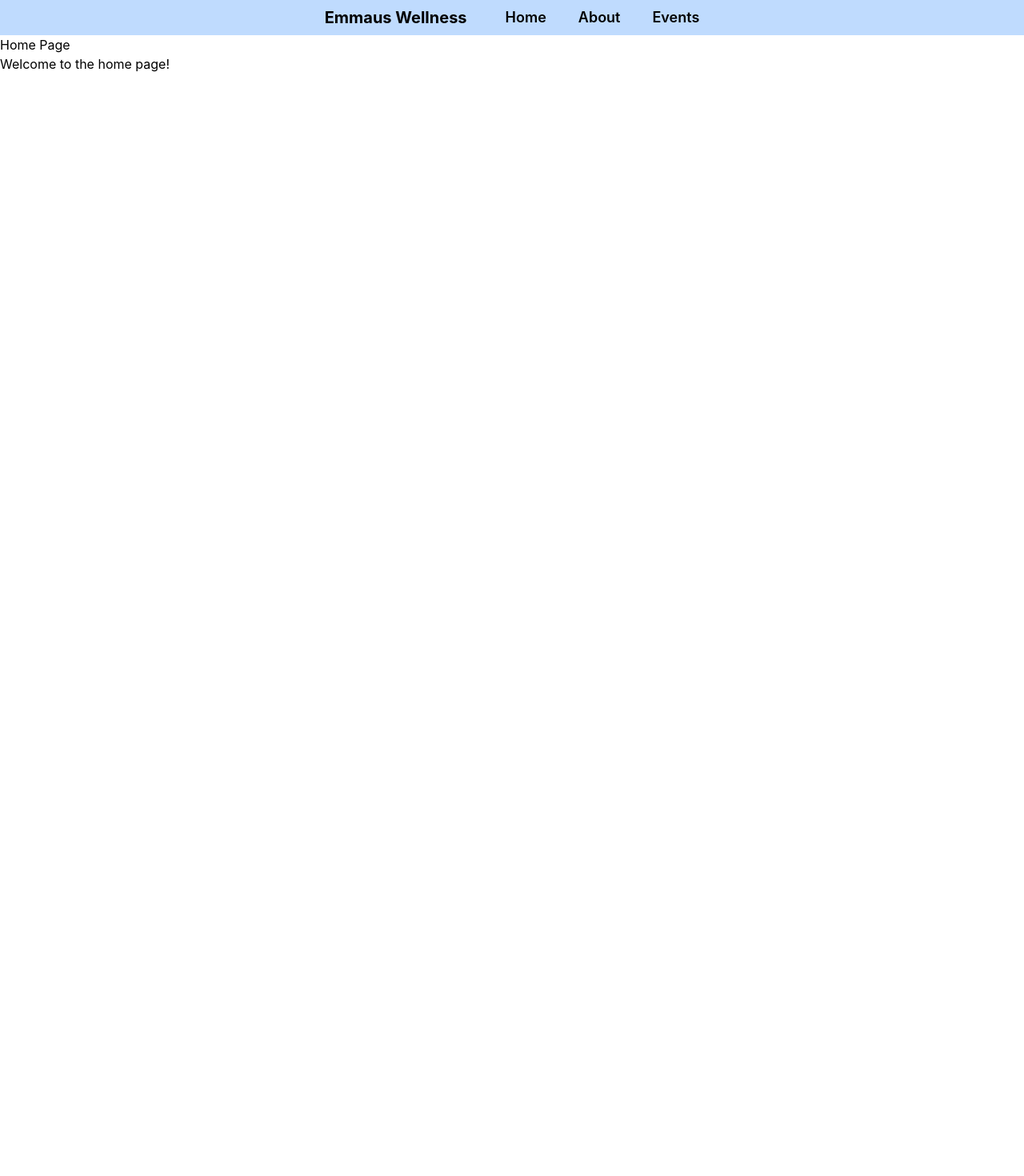
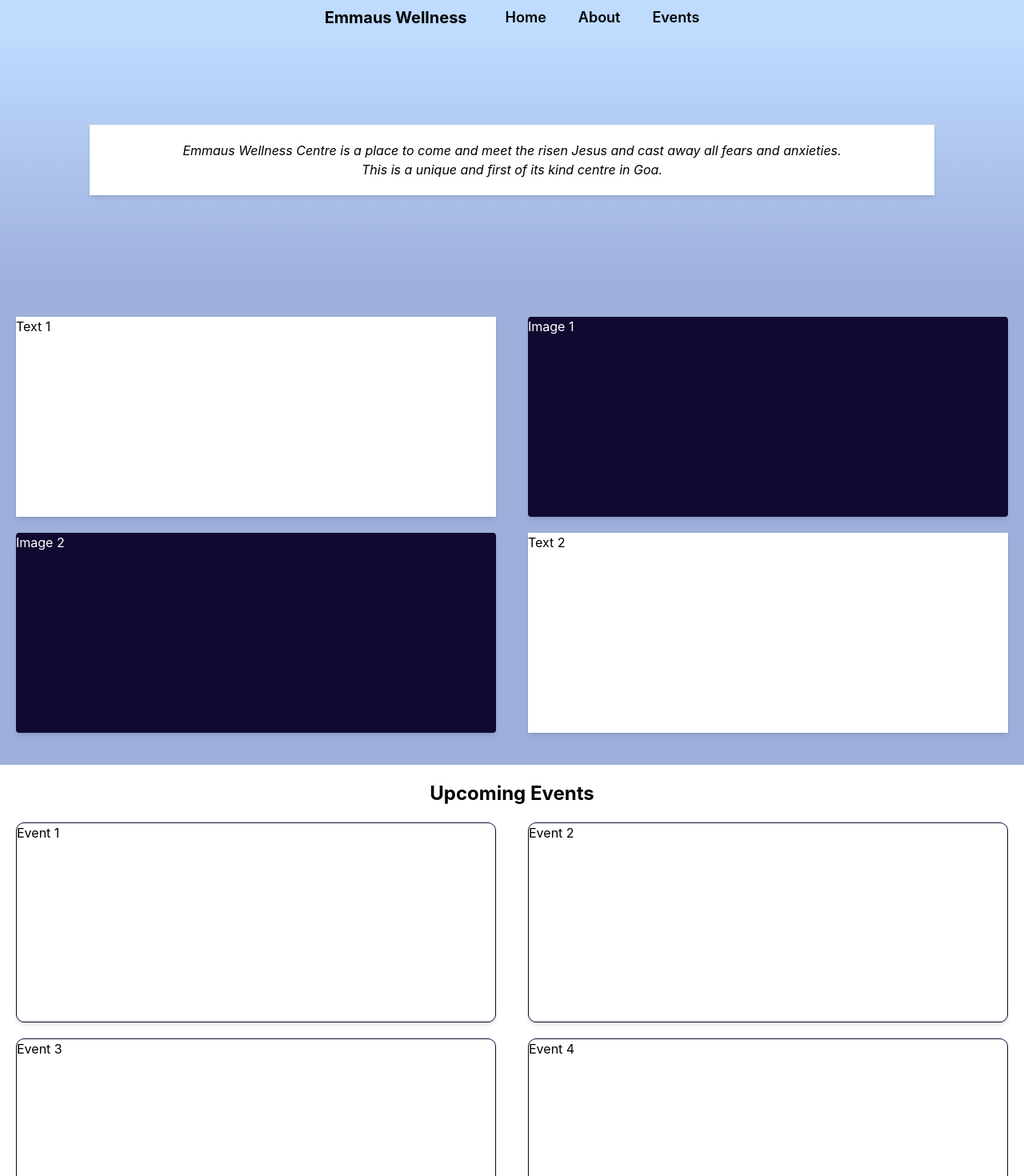
Before and after one commit to neoladsouza/event-calendar-control, a React (Create React App) app in the folder client/: page / in a window 1280 px wide. Shown: the top 1470 px of the page at 80% size. Before the commit the page ends 800 px from the top, so only its background shows below. Built offline with nearby package versions, Linux system fonts and the light colour scheme.

Commit message:
started desiging home page

```diff
--- a/client/src/App.css
+++ b/client/src/App.css
@@ -2,8 +2,48 @@
 @tailwind components;
 @tailwind utilities;
 
+:root {
+  --primary-color: #9EAFDC;
+  --secondary-color: #120930;
+  --third-color: rgb(191 219 254);
+}
 * {
   box-sizing: border-box;
+}
+
+.title-container {
+  background: linear-gradient(180deg,  var(--third-color) 0%, var(--primary-color) 100%);
+}
+
+.grid-container {
+  height: max-content;
+  padding: 20px;
+  background-color: var(--primary-color);
+}
+
+/* on small screens, only have one column*/
+.grid-div {
+  display: grid;
+  grid-template-columns: 600px 600px;
+  grid-auto-rows: 250px;
+  column-gap: 40px;
+  row-gap: 20px;
+  margin: 20px auto;
+  width: max-content;
+}
+
+.event-div div {
+  border: 1px var(--secondary-color) solid;
+  border-radius: 10px;
+}
+
+.upcoming-container {
+  height: max-content;
+  background-color: white;
+  padding: 20px;
+  display: flex;
+  flex-direction: column;
+  justify-content: center;
 }
 
 table, tr, td, th {
--- a/client/src/HomePage.js
+++ b/client/src/HomePage.js
@@ -2,10 +2,40 @@ import React from 'react';
 import "./App.css";
 
 export default function HomePage() {
+  // structure:
+  // title with some background
+  // two text boxes with images (styled either stack or grid)
+  // upcoming events
+  // footer
   return (
-    <div>
-      <h2>Home Page</h2>
-      <p>Welcome to the home page!</p>
-    </div>
+    <>
+      <div className="title-container p-28">
+        <div className="w-full p-5 mx-auto bg-white shadow-md  text-center italic">
+          <h4>Emmaus Wellness Centre is a place to come and meet the risen Jesus and cast away all fears and anxieties. </h4>
+          <h4>This is a unique and first of its kind centre in Goa.</h4>
+        </div>
+      </div>
+
+      <div className="grid-container bg-actualBlue-200">
+        <div className="grid-div">
+          <div className='bg-white shadow-md'>Text 1</div>
+          <div className='bg-blue text-white shadow-md rounded'>Image 1</div>
+          <div className='bg-blue text-white shadow-md rounded'>Image 2</div>
+          <div className='bg-white shadow-md'>Text 2</div>
+        </div>
+      </div>
+
+      <div className="upcoming-container">
+        <div className='w-auto mx-auto font-bold text-2xl'>Upcoming Events</div>
+        <div className="event-div grid-div">
+          <div className='bg-white shadow-md'>Event 1</div>
+          <div className= 'bg-white shadow-md'>Event 2</div>
+          <div className='bg-white shadow-md'>Event 3</div>
+          <div className='bg-white shadow-md'>Event 4</div>
+        </div>
+      </div>
+
+
+    </>
   );
 };
--- a/client/src/Navigation.js
+++ b/client/src/Navigation.js
@@ -4,13 +4,13 @@ import "./App.css";
 
 export default function Navigation() {
   return (
-    <nav className="w-full h-auto border-0 bg-actualBlue-200 flex flex-row justify-center space-x-4">
+    <header className="w-full h-auto border-0 bg-actualBlue-200 flex flex-row justify-center space-x-4">
       <div className="font-bold text-xl py-2 px-4">Emmaus Wellness</div>
-      <div className="flex flex-row justify-center space-x-2 text-lg font-semibold">
-        <button className="hover:bg-blue hover:text-white py-2 px-4"><Link to="/">Home</Link></button>
-        <button className="hover:bg-blue hover:text-white py-2 px-4"> <Link to="/about">About</Link></button>
-        <button className="hover:bg-blue hover:text-white py-2 px-4"><Link to="/events">Events</Link></button>
-      </div>
-    </nav>
+      <nav className="flex flex-row justify-center space-x-2 text-lg font-semibold">
+        <Link to="/"><button className="hover:bg-blue hover:text-white py-2 px-4">Home</button></Link>
+        <Link to="/about"><button className="hover:bg-blue hover:text-white py-2 px-4">About</button></Link>
+        <Link to="/events"><button className="hover:bg-blue hover:text-white py-2 px-4">Events</button></Link>
+      </nav>
+    </header>
   );
 };
```
